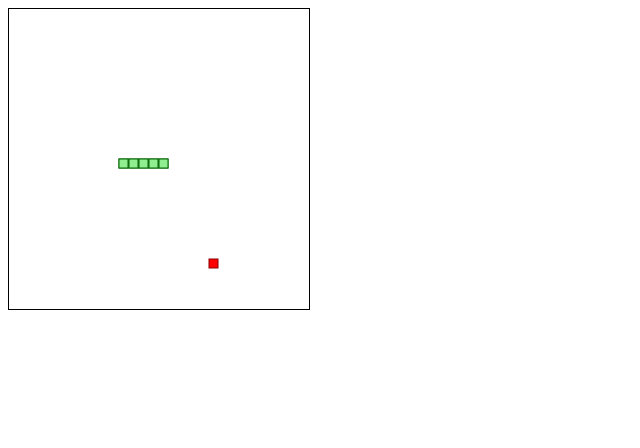
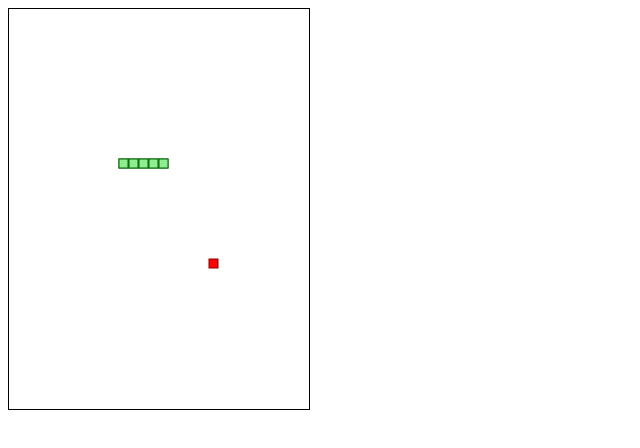
Before and after one commit to RitikDua/Snake-Game-using-OOPs, a plain HTML site: page index.html in a window 1280 px wide. Shown: the whole page, without its empty margins (0-640 px from the left). Drawn offline with Linux system fonts and the light colour scheme.

Commit message:
Change in canvas width and height

```diff
--- a/index.html
+++ b/index.html
@@ -5,7 +5,7 @@
 	<link rel="stylesheet" href="index.css" />
 </head>
 <body>
-<canvas id="game" height="300" heght="300" ></canvas>
+<canvas id="game" height="400" heght="400" ></canvas>
 <script src="snake.js"></script>
 </body>
 </html>
```
